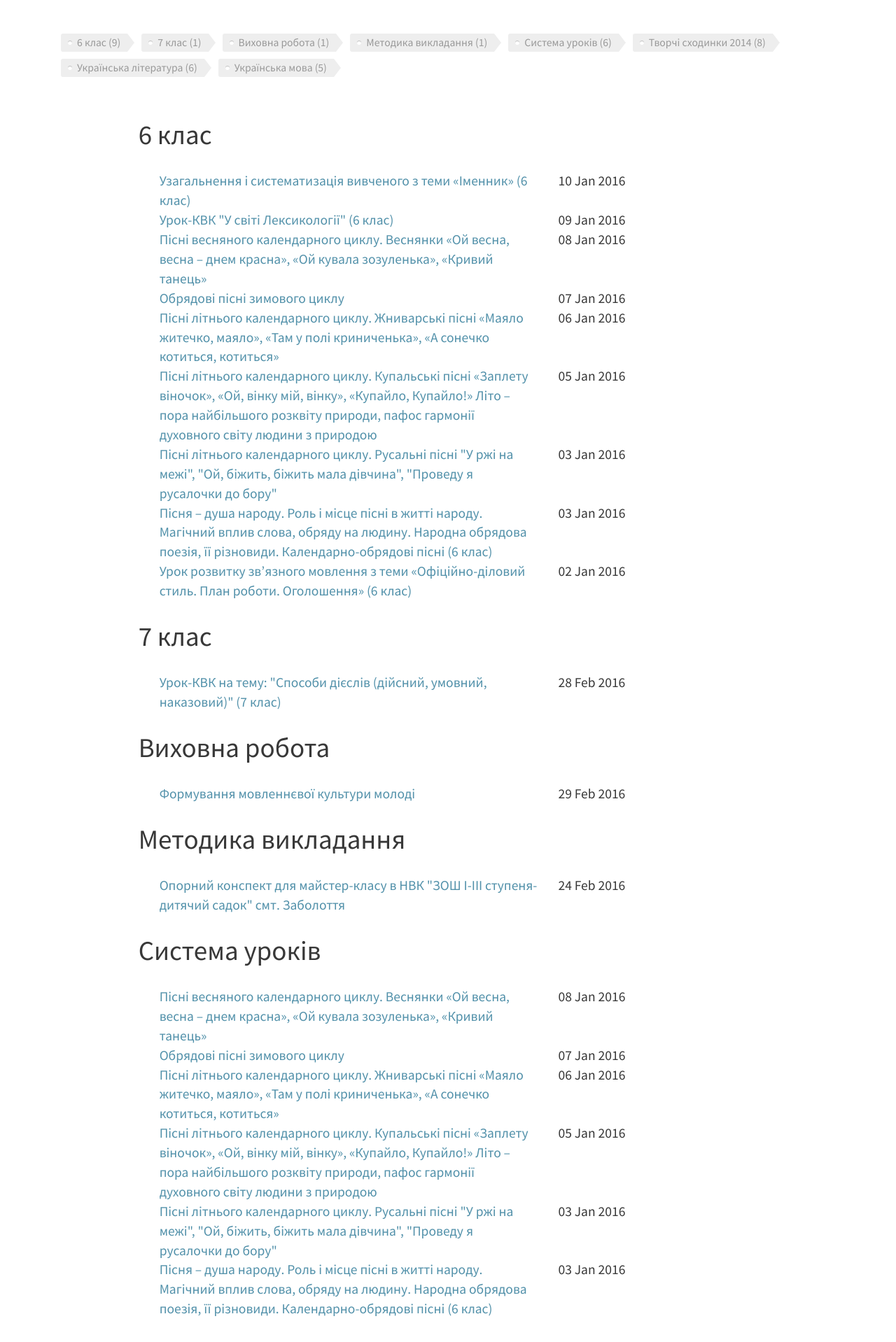
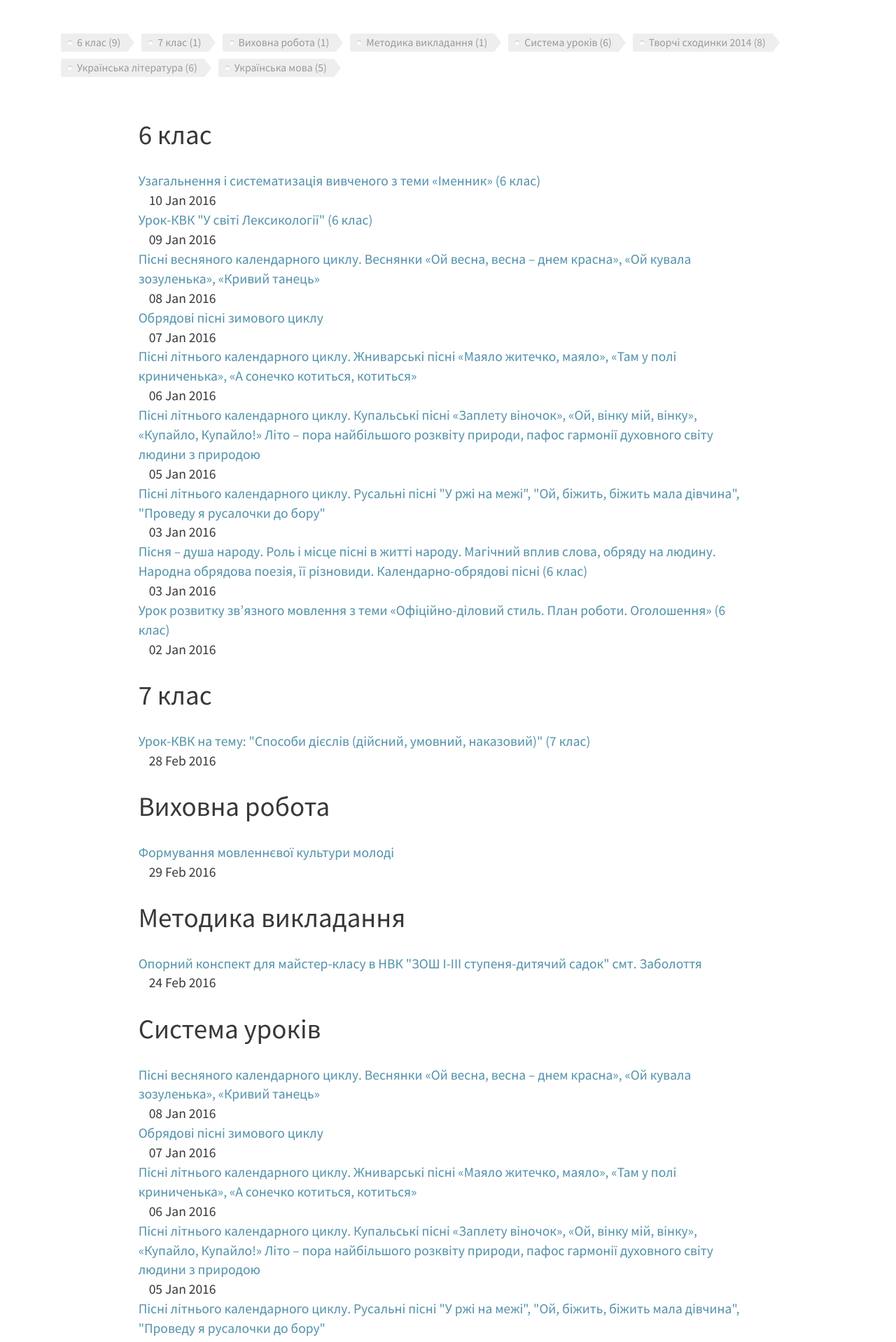
Before and after one commit to tetyanashevchuk/tetyanashevchuk.github.io, a Jekyll site: the page built from tags.html, in a window 1280 px wide. Shown: the part 475-2393 px from the top of the page at 70% size. Built offline with Jekyll 4.4.1, drawn with Linux system fonts in a browser that asks for light colours; nearby versions of some CDN libraries.

```diff
--- a/tags.html
+++ b/tags.html
@@ -31,8 +31,8 @@
     <h2 id="{{ this_word | cgi_escape }}">{{ this_word }}</h2>
     {% for post in site.tags[this_word] %}{% if post.title != null %}
     <div class="container-fluid">
-      <div class="row, post-series-entry">
-        <div class="col-sm-8">
+      <div class="row">
+        <div class="col-sm-8, post-series-entry">
           <a href="{{ post.url }}">{{ post.title }}</a>
         </div>
         <div class="col-sm-4">
```
